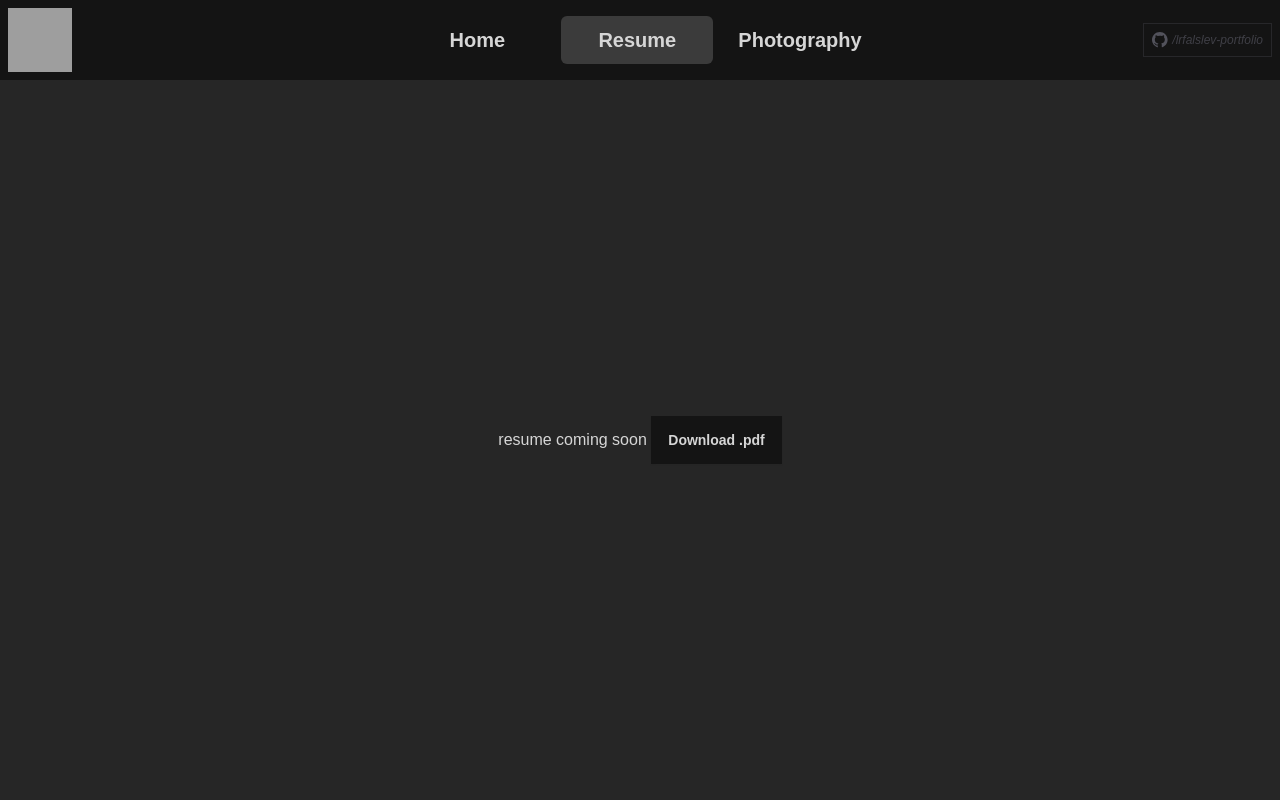
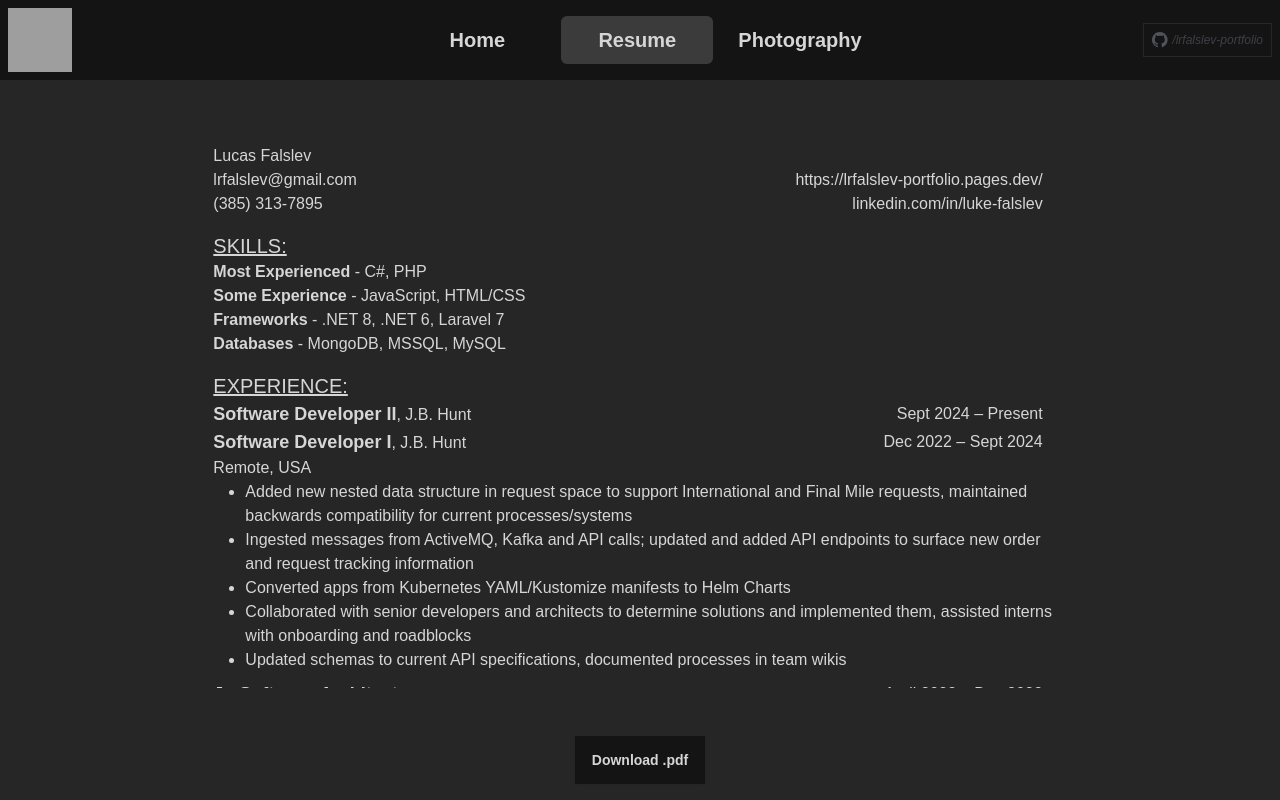
Before and after one commit to lrfalslev/lrfalslev-portfolio, a SvelteKit app: page /resume in a window 1280 px wide. Built offline with nearby package versions, Linux system fonts and the light colour scheme; grey boxes are pictures that could not be loaded.

Commit message:
add resume

```diff
--- a/src/routes/resume/+page.svelte
+++ b/src/routes/resume/+page.svelte
@@ -3,12 +3,135 @@
     let filename = "LucasFalslevResume" + date + ".pdf";
 </script>
 
-
-<div class="m-4">
-    resume coming soon
-    <div class="btn">
-        <a download={filename} target="_blank" href={"/LucasFalslevResume.pdf"}>
-            Download .pdf
-        </a>
+<div class="w-2/3 mt-16 mb-12 max-h-screen overflow-y-auto">
+    <h1>Lucas Falslev</h1>
+    <div class="container mx-auto w-full pe-6">
+        <div class="inline-flex items-center justify-between w-full">
+            <span>lrfalslev@gmail.com</span>
+            <span>https://lrfalslev-portfolio.pages.dev/</span>
+        </div>
+        <div class="inline-flex items-center justify-between w-full">
+            <span>(385) 313-7895</span>
+            <span>linkedin.com/in/luke-falslev</span>
+        </div>
+    </div>
+    <div>
+        <h2 class="mt-4 underline text-xl">SKILLS:</h2>
+        <ul>
+            <li><b>Most Experienced</b> - C#, PHP</li>
+            <li><b>Some Experience</b> - JavaScript, HTML/CSS</li>
+            <li><b>Frameworks</b> - .NET 8, .NET 6, Laravel 7</li>
+            <li><b>Databases</b> - MongoDB, MSSQL, MySQL</li>
+        </ul>
+    </div>
+    <div>
+        <h2 class="mt-4 underline text-xl">EXPERIENCE:</h2>
+        <div>
+            <div class="container mx-auto w-full pe-6">
+                <div class="inline-flex items-center justify-between w-full">
+                    <span><b class="text-lg">Software Developer II</b>, J.B. Hunt</span>
+                    <span>Sept 2024 – Present</span>
+                </div>
+                <div class="inline-flex items-center justify-between w-full">
+                    <span><b class="text-lg">Software Developer I</b>, J.B. Hunt</span>
+                    <span>Dec 2022 – Sept 2024</span>
+                </div>
+            </div>
+            <span>Remote, USA</span>
+            <ul class="list-disc list-outside ms-8">
+                <li>Added new nested data structure in request space to support International and Final Mile requests,
+                    maintained backwards compatibility for current processes/systems</li>
+                <li>Ingested messages from ActiveMQ, Kafka and API calls; updated and added API endpoints to surface new
+                    order and request tracking information</li>
+                <li>Converted apps from Kubernetes YAML/Kustomize manifests to Helm Charts</li>
+                <li>Collaborated with senior developers and architects to determine solutions and implemented them,
+                    assisted interns with onboarding and roadblocks</li>
+                <li>Updated schemas to current API specifications, documented processes in team wikis</li>
+            </ul>
+        </div>
+        <div class="mt-2">
+            <div class="container mx-auto w-full pe-6">
+                <div class="inline-flex items-center justify-between w-full">
+                    <span><b class="text-lg">Jr. Software Architect</b>, Fox Pest Control</span>
+                    <span>April 2022 – Dec 2022</span>
+                </div>
+                <div class="inline-flex items-center justify-between w-full">
+                    <span><b class="text-lg">Software Developer I</b>, Fox Pest Control</span>
+                    <span>Jun 2021 – Mar 2022</span>
+                </div>
+            </div>
+            <span>Logan, UT</span>
+            <ul class="list-disc list-outside ms-8">
+                <li>Refactored payroll processing service to decrease processing time by 50%</li>
+                <li>Developed and maintained tests to increase code coverage from 55% to over 80%</li>
+                <li>Planned and implemented a rewrite of payroll software to comply with tax law</li>
+                <li>Performed code reviews for a team of 7 developers to keep applications maintainable</li>
+                <li>Built new features and fixed bugs using PHP, Laravel, and Javascript</li>
+            </ul>
+        </div>
+        <div class="mt-2">
+            <div class="container mx-auto w-full pe-6">
+                <div class="inline-flex items-center justify-between w-full">
+                    <span><b class="text-lg">Route Sales Manager</b>, Fox Pest Control</span>
+                    <span>Summers 2017 – 2020</span>
+                </div>
+            </div>
+            <span>Lexington, KY</span>
+            <ul class="list-disc list-outside ms-8">
+                <li>Generated over $60,000 revenue (2020)</li>
+                <li>Generated avg $40,000 revenue (2017-2019)</li>
+                <li>Provided sales training for first year reps</li>
+            </ul>
+        </div>
+    </div>
+    <div>
+        <h2 class="mt-4 underline text-xl">EDUCATION:</h2>
+        <div>
+            <div class="container mx-auto w-full pe-6">
+                <div class="inline-flex items-center justify-between w-full">
+                    <span><b class="text-lg">University of Utah</b>, Salt Lake City, UT</span>
+                    <span>Graduated 2021</span>
+                </div>
+            </div>
+            <ul class="list-disc list-outside ms-8">
+                <li>B.S. in Computer Science</li>
+                <li>Minor in Spanish</li>
+            </ul>
+        </div>
+    </div>
+    <div>
+        <h2 class="mt-4 underline text-xl">PROJECTS:</h2>
+        <div>
+            <div class="container mx-auto w-full pe-6">
+                <div class="inline-flex items-center justify-between w-full">
+                    <b class="text-lg">Personal Portfolio</b>
+                    <span>Sveltekit, Tailwind</span>
+                </div>
+            </div>
+            <a href="https://github.com/lrfalslev/lrfalslev-portfolio">https://github.com/lrfalslev/lrfalslev-portfolio</a>
+            <ul class="list-disc list-outside ms-8">
+                <li>Designed and coded a responsive personal portfolio with Sveltekit</li>
+                <li>Automated deployment to cloudflare with github actions</li>
+            </ul>
+        </div>
+        <div class="mt-2">
+            <div class="container mx-auto w-full pe-6">
+                <div class="inline-flex items-center justify-between w-full">
+                    <b class="text-lg">Zombiez Game</b>
+                    <span>Lua, Love2D</span>
+                </div>
+            </div>
+            <a href="https://github.com/coledtaylor/hackathon">https://github.com/coledtaylor/hackathon</a>
+            <ul class="list-disc list-outside ms-8">
+                <li>Constructed a functional 2D top down shooter as part of a team for a USU Hackathon</li>
+                <li>Built game world, managed camera tracking and game state</li>
+            </ul>
+        </div>
     </div>
 </div>
+
+<div class="btn mb-4">
+    <a download={filename} target="_blank" href={"/LucasFalslevResume.pdf"}>
+        Download .pdf
+    </a>
+</div>
```
